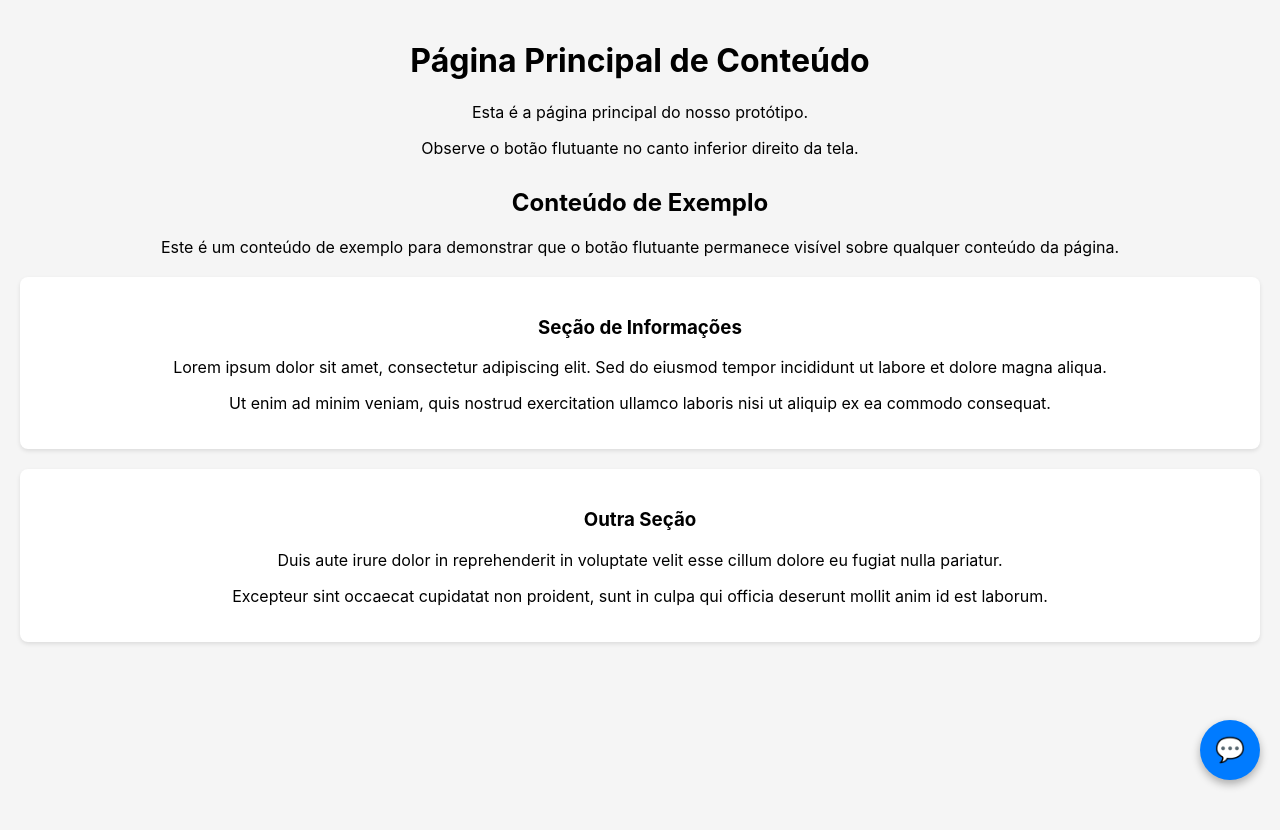
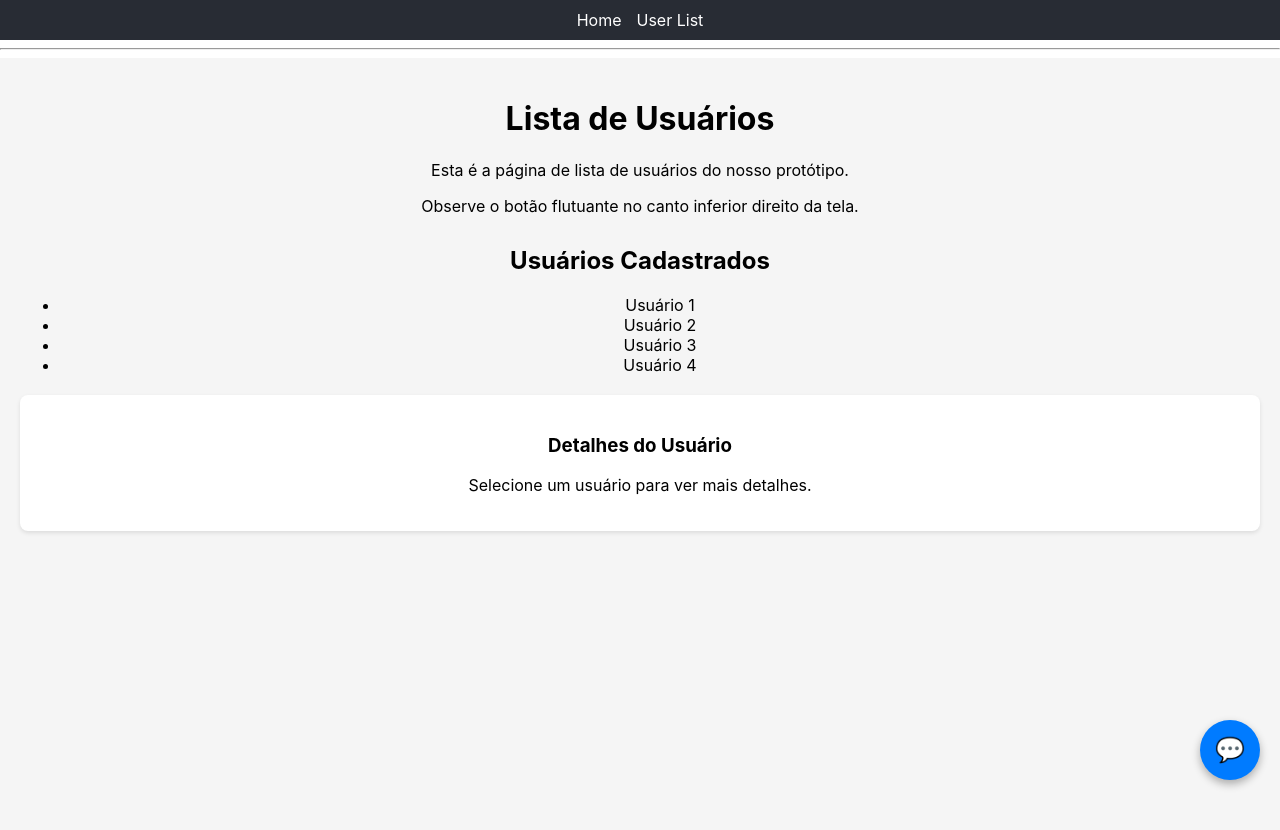
Before and after one commit to GustavoLino728/COMPET-SEFAZ, a React (Create React App) app in the folder front/: page /users in a window 1280 px wide. Shown: the top 830 px of the page. Built offline with nearby package versions, Linux system fonts and the light colour scheme.

Commit message:
feat: Adiciona estrutura de roteamento e página de usuários

```diff
--- a/front/package.json
+++ b/front/package.json
@@ -13,6 +13,7 @@
     "@types/react-dom": "^19.1.7",
     "react": "^19.1.1",
     "react-dom": "^19.1.1",
+    "react-router-dom": "^7.8.0",
     "react-scripts": "5.0.1",
     "typescript": "^4.9.5",
     "web-vitals": "^2.1.4"
--- a/front/src/App.tsx
+++ b/front/src/App.tsx
@@ -1,8 +1,12 @@
 import React, { useState } from 'react';
+import { Routes, Route, Link } from 'react-router-dom';
 import './App.css';
+
 import HomePage from './components/HomePage';
 import FloatingButton from './components/FloatingButton';
 import ChatWindow from './components/ChatWindow';
+
+import UserList from './components/user/UserList';
 
 function App() {
   const [isChatOpen, setIsChatOpen] = useState(false);
@@ -13,7 +17,19 @@ function App() {
 
   return (
     <div className="App">
-      <HomePage />
+      <nav style={{ padding: '10px', backgroundColor: '#282c34' }}>
+        <Link to="/" style={{ color: 'white', marginRight: '15px', textDecoration: 'none' }}>Home</Link>
+        <Link to="/users" style={{ color: 'white', textDecoration: 'none' }}>User List</Link>
+      </nav>
+      <hr />
+
+      <main>
+        <Routes>
+        <Route path="/" element={<HomePage />} />
+        <Route path="/users" element={<UserList />} />
+        </Routes>
+      </main>
+
       <FloatingButton onClick={handleChatToggle} />
       <ChatWindow isOpen={isChatOpen} onClose={() => setIsChatOpen(false)} />
     </div>
--- /dev/null
+++ b/front/src/components/user/UserList.tsx
@@ -0,0 +1,40 @@
+import React from "react";
+
+const fakeUsers = [
+  { id: 1, name: "Usuário 1", email: "usuario1@gmail.com" },
+  { id: 2, name: "Usuário 2", email: "usuario2@gmail.com" },
+  { id: 3, name: "Usuário 3", email: "usuario3@gmail.com" },
+]
+
+const Userlist: React.FC = () => {
+  return (
+    <div style={{ padding: '20px', minHeight: '100vh', backgroundColor: '#f5f5f5' }}>
+      <h1>Lista de Usuários</h1>
+      <p>Esta é a página de lista de usuários do nosso protótipo.</p>
+      <p>Observe o botão flutuante no canto inferior direito da tela.</p>
+
+      <div style={{ marginTop: '30px' }}>
+        <h2>Usuários Cadastrados</h2>
+        <ul>
+          <li>Usuário 1</li>
+          <li>Usuário 2</li>
+          <li>Usuário 3</li>
+          <li>Usuário 4</li>
+        </ul>
+
+        <div style={{
+          backgroundColor: 'white',
+          padding: '20px',
+          borderRadius: '8px',
+          marginTop: '20px',
+          boxShadow: '0 2px 4px rgba(0,0,0,0.1)'
+        }}>
+          <h3>Detalhes do Usuário</h3>
+          <p>Selecione um usuário para ver mais detalhes.</p>
+        </div>
+      </div>
+    </div>
+  );
+};
+
+export default Userlist;
--- a/front/src/index.tsx
+++ b/front/src/index.tsx
@@ -1,5 +1,6 @@
 import React from 'react';
 import ReactDOM from 'react-dom/client';
+import { BrowserRouter } from 'react-router-dom';
 import './index.css';
 import App from './App';
 import reportWebVitals from './reportWebVitals';
@@ -9,7 +10,9 @@ const root = ReactDOM.createRoot(
 );
 root.render(
   <React.StrictMode>
-    <App />
+    <BrowserRouter>
+      <App />
+    </BrowserRouter>
   </React.StrictMode>
 );
 
```
Also changed, not shown: 1 other file (tests, documents, lock files or other folders).
